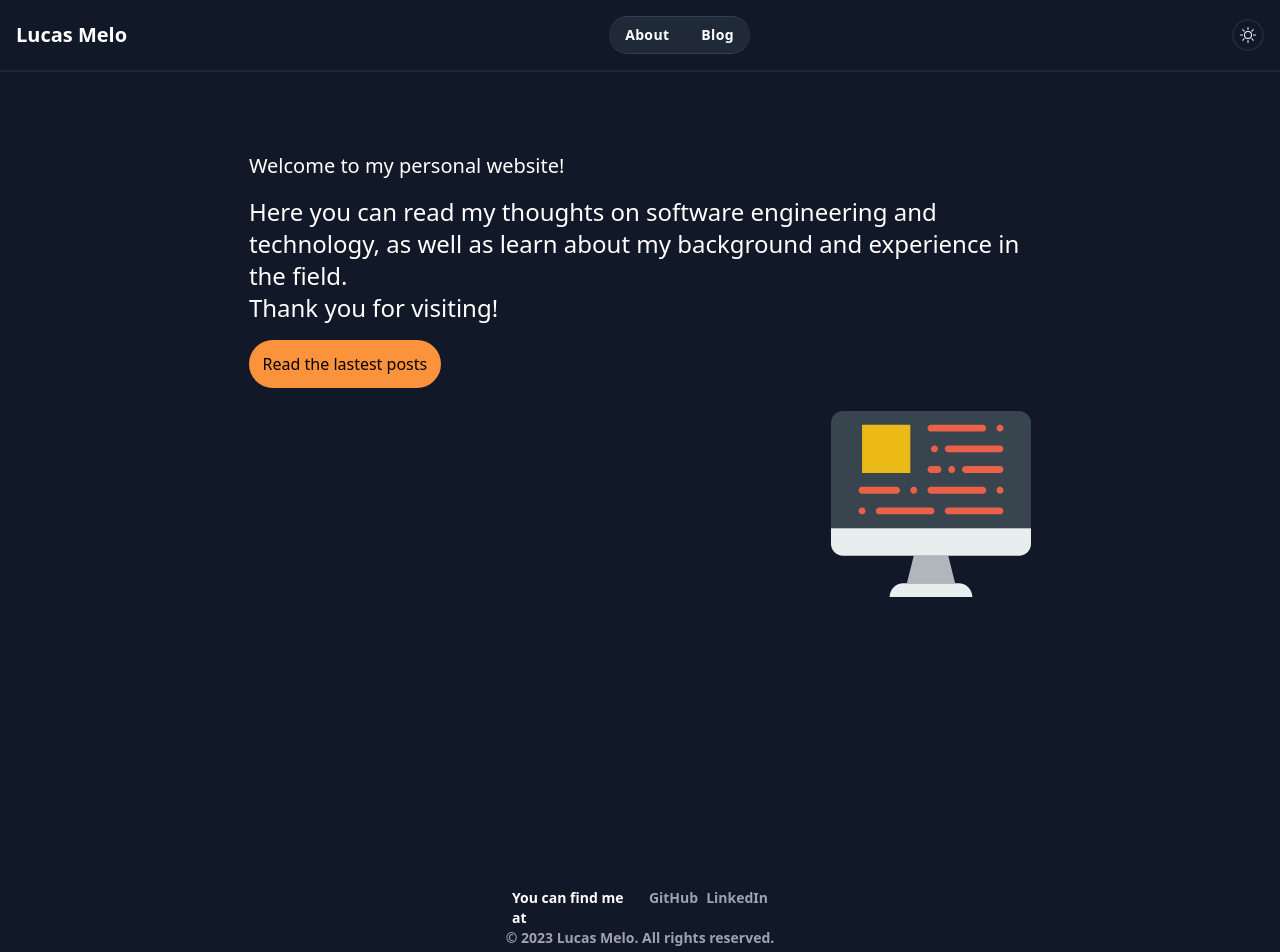
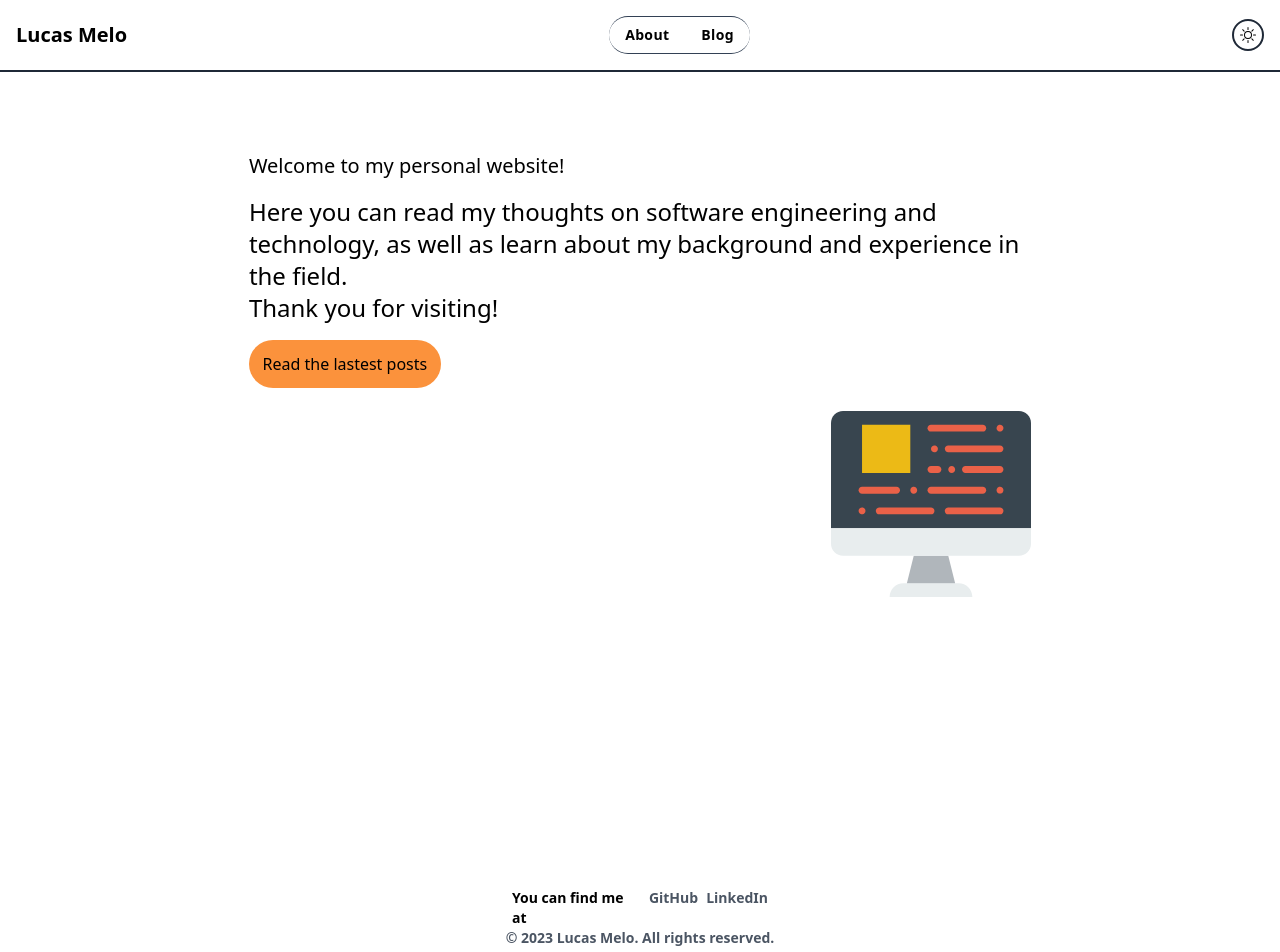
Before and after one commit to Lucas-Melo0/Website, a Next.js app: page / in a window 1280 px wide. Shown: the top 952 px of the page. Built offline with nearby package versions, Linux system fonts and the light colour scheme.

Commit message:
feat: improved acessibility all around using lighthouse parameters

```diff
--- a/app/blog/post/[slug]/page.tsx
+++ b/app/blog/post/[slug]/page.tsx
@@ -6,10 +6,10 @@ export default async function Post({ params: post }: { params: { slug: string }
   const postData = await getSinglePost(post.slug);
   const { metadata } = postData;
   return (
-    <div className="min-h-screen">
-      <div className="w-5/12 mx-auto gap-y-3   mt-20 flex flex-col items-start">
-        <div className="flex flex-col">
-          <h1 className="text-white text-5xl font-bold ">{metadata.title}</h1>
+    <div className="min-h-screen bg-white dark:bg-gray-900 dark:text-white">
+      <div className="w-5/12 mx-auto gap-y-3  flex flex-col items-start">
+        <div className="flex mt-20 flex-col">
+          <h1 className="text-dark dark:text-white text-5xl font-bold ">{metadata.title}</h1>
           <div className="flex my-4 gap-x-4 flex-row">
             <div className="flex  items-center gap-x-2">
               <AiOutlineCalendar color="gray" />
@@ -20,7 +20,7 @@ export default async function Post({ params: post }: { params: { slug: string }
               <h5 className="text-gray-600">Lucas Melo</h5>
             </div>
           </div>
-          <article className="prose mt-8 prose-invert prose-lg max-w-none">
+          <article className="prose  mt-8  prose-lg max-w-none dark:prose-invert">
             <ReactMarkdown remarkPlugins={[remarkGfm]}>{postData.markdown}</ReactMarkdown>;
           </article>
         </div>
--- a/app/page.tsx
+++ b/app/page.tsx
@@ -9,9 +9,9 @@ const inter = Inter({ subsets: ['latin'] });
 
 export default function Home() {
   return (
-    <div className="bg-gray-900 text-white dark:bg-white dark:text-black">
+    <div className="bg-white  dark:bg-gray-900 dark:text-white">
       <main className="min-h-screen text-white flex w-11/12 justify-center my-0 mx-auto ">
-        <div className="flex mt-20 flex-col w-8/12 dark:text-black">
+        <div className="flex mt-20 text-black flex-col w-8/12 dark:text-white">
           <p className="text-xl ">Welcome to my personal website! </p>
           <p className="text-2xl mt-4 ">
             Here you can read my thoughts on software engineering and technology, as well as learn about my background
--- a/components/footer.tsx
+++ b/components/footer.tsx
@@ -1,12 +1,12 @@
 export default function Footer() {
   return (
-    <footer className="w-full bg-gray-900 text-white py-4 dark:bg-white dark:text-black">
+    <footer className="w-full bg-white text-black py-4 dark:bg-gray-900 dark:text-white ">
       <div className="container mx-auto flex flex-col flex-wrap items-center justify-between">
         <div className="flex gap-x-2 justify-center w-full lg:w-1/4 xl:w-1/5 pl-4 pr-4 md:pl-0 md:pr-0">
           <div className="text-sm font-semibold text-white-400 ">You can find me at</div>
           <a
             href="https://github.com/Lucas-Melo0"
-            className="text-sm font-semibold text-gray-400 hover:text-teal-400"
+            className="text-sm font-semibold text-gray-600 hover:text-teal-400"
             target="_blank"
             rel="noopener noreferrer"
           >
@@ -14,7 +14,7 @@ export default function Footer() {
           </a>
           <a
             href="https://www.linkedin.com/in/lucas-melo-bb0999210/"
-            className="text-sm font-semibold text-gray-400 hover:text-teal-400 "
+            className="text-sm font-semibold text-gray-600 hover:text-teal-400 "
             target="_blank"
             rel="noopener noreferrer"
           >
@@ -22,7 +22,7 @@ export default function Footer() {
           </a>
         </div>
         <div className="w-full lg:w-3/4 xl:w-4/5 flex justify-center items-center">
-          <span className="text-sm font-semibold text-gray-400 ">
+          <span className="text-sm font-semibold text-gray-600 ">
             &copy; {new Date().getFullYear()} Lucas Melo. All rights reserved.
           </span>
         </div>
--- a/components/header.tsx
+++ b/components/header.tsx
@@ -9,22 +9,22 @@ export default function Header() {
   const isDark = mode === 'dark';
   const isLight = mode === 'light';
   return (
-    <header className="bg-gray-900 text-white py-4  border-b-2 border-gray-800 dark:bg-white dark:text-black">
+    <header className="bg-white text-black py-4  border-b-2 border-gray-800 dark:bg-gray-900 dark:text-white">
       <div className="pl-4 pr-4 flex flex-row items-center justify-between">
         <div>
           <Link href="/">
-            <span className="text-xl font-semibold dark:text-black">Lucas Melo</span>
+            <span className="text-xl font-semibold dark:text-white">Lucas Melo</span>
           </Link>
         </div>
         <nav className="flex justify-center">
           <Link
-            className="px-4 py-2 font-bold text-sm hover:text-teal-400 border-y border-slate-700 rounded-l-full tracking-wide bg-gray-800 dark:bg-white "
+            className="px-4 py-2 font-bold text-sm hover:text-teal-400 border-y border-slate-700 rounded-l-full tracking-wide bg-white dark:bg-gray-800"
             href="/about"
           >
             About
           </Link>
           <Link
-            className="px-4 py-2 font-bold text-sm rounded-r-full border-y border-slate-700 tracking-wide bg-gray-800 hover:text-teal-400 dark:bg-white"
+            className="px-4 py-2 font-bold text-sm rounded-r-full border-y border-slate-700 tracking-wide bg-white hover:text-teal-400 dark:bg-gray-800"
             href="/blog"
           >
             Blog
--- a/package.json
+++ b/package.json
@@ -27,7 +27,7 @@
     "typescript": "4.9.4"
   },
   "devDependencies": {
-    "@tailwindcss/typography": "^0.5.8",
+    "@tailwindcss/typography": "^0.5.9",
     "autoprefixer": "^10.4.13",
     "postcss": "^8.4.20",
     "tailwindcss": "^3.2.4"
```
Also changed, not shown: 2 other files (tests, documents, lock files or other folders).
